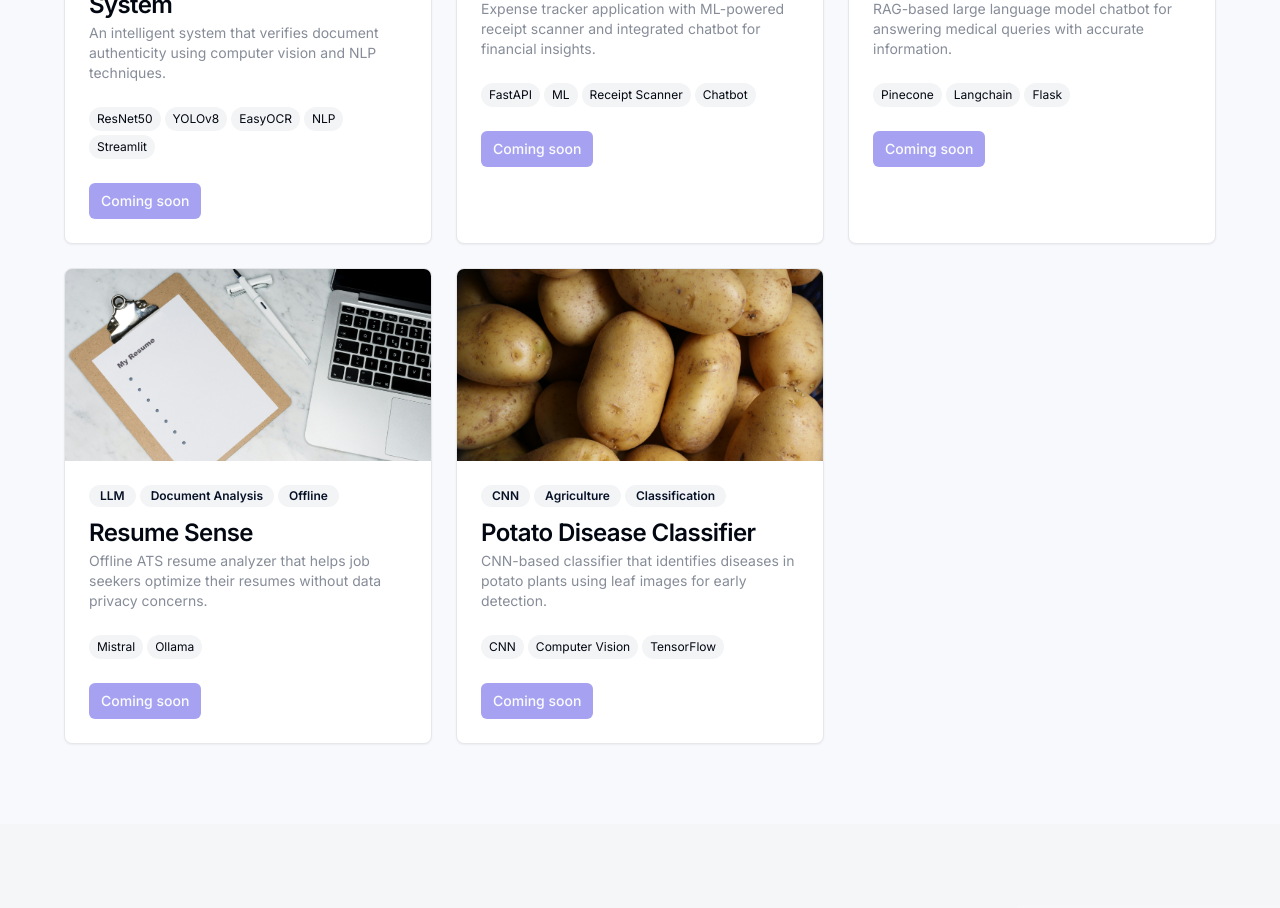
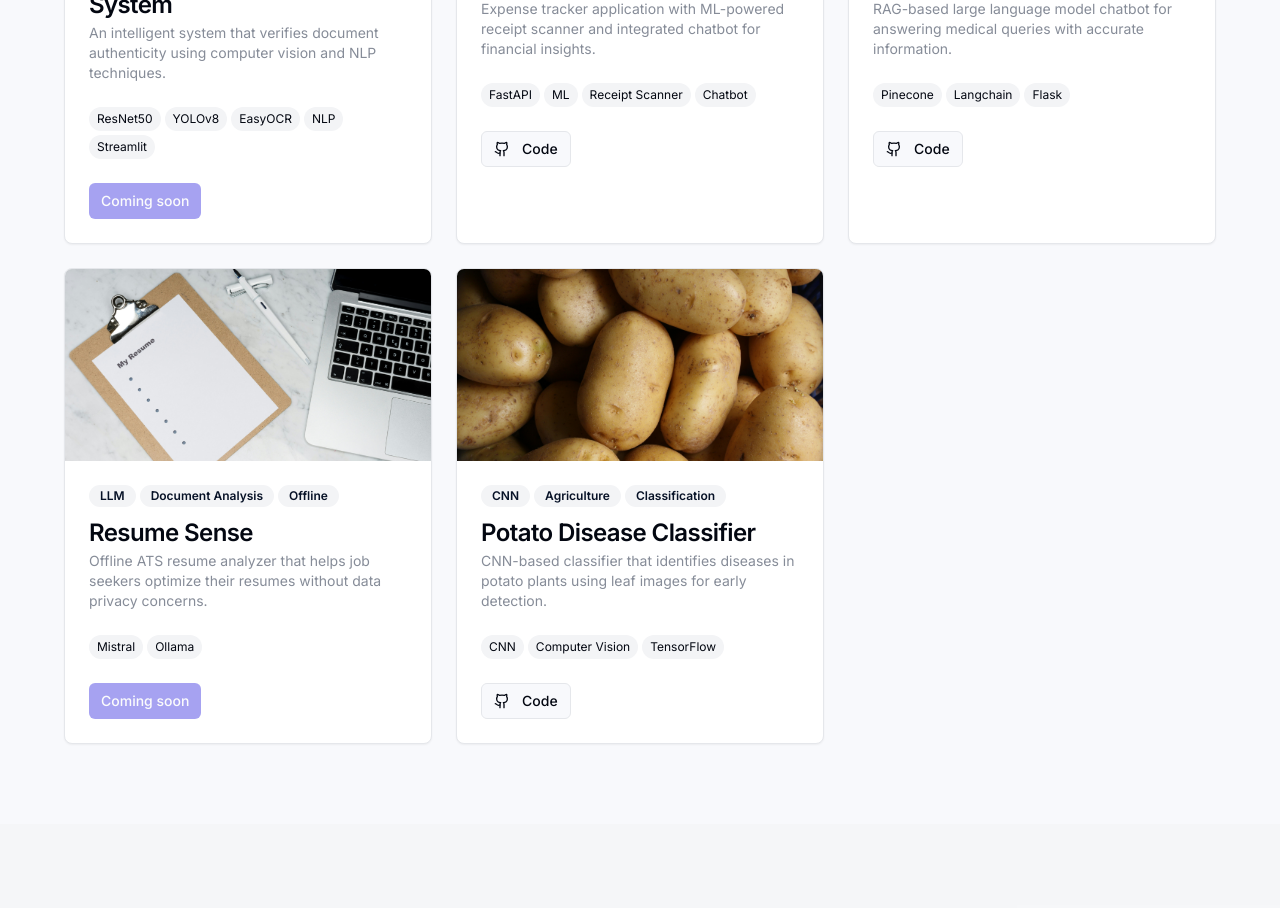
Before and after one commit to devrahulbanjara/portfolio-website, a React (Vite) app: page / in a window 1280 px wide. Shown: the part 3160-4068 px from the top of the page. Built offline with nearby package versions, Linux system fonts and the light colour scheme.

Commit message:
Update the urls of projects

```diff
--- a/src/data/portfolio-data.ts
+++ b/src/data/portfolio-data.ts
@@ -83,7 +83,8 @@ export const projects: Project[] = [
     tags: ["ML", "Finance", "API"],
     techStack: ["FastAPI", "ML", "Receipt Scanner", "Chatbot"],
     featured: true,
-    category: "fullstack"
+    category: "fullstack",
+    github: "https://github.com/devrahulbanjara/AarthikNiti-Expense-Tracker"
   },
   {
     id: "medical-chatbot",
@@ -93,7 +94,8 @@ export const projects: Project[] = [
     tags: ["RAG", "LLM", "Healthcare"],
     techStack: ["Pinecone", "Langchain", "Flask"],
     featured: true,
-    category: "ai"
+    category: "ai",
+    github: "https://github.com/devrahulbanjara/Medical-Chatbot"
   },
   {
     id: "resume-sense",
@@ -113,7 +115,8 @@ export const projects: Project[] = [
     tags: ["CNN", "Agriculture", "Classification"],
     techStack: ["CNN", "Computer Vision", "TensorFlow"],
     featured: false,
-    category: "ai"
+    category: "ai",
+    github: "https://github.com/devrahulbanjara/Potato-Disease-Classification"
   }
 ];
 
@@ -187,8 +190,8 @@ export const personalInfo = {
   location: "Nepal",
   about: "Innovative ML Engineer skilled in computer vision and NLP using PyTorch and TensorFlow. I build end-to-end AI solutions across healthcare, finance, and document processing, leveraging CNNs, Transformers, LLMs, and RAG. Passionate about scalable, efficient systems and applying cutting-edge research to real-world problems.",
   social: {
-    github: "https://github.com",
-    linkedin: "https://linkedin.com"
+    github: "https://github.com/devrahulbanjara",
+    linkedin: "https://www.linkedin.com/in/devrahulbanjara/"
   },
   extras: "Community leader at AI Learners Community — organized workshops, demos, and mentorships."
 };
```
Also changed, not shown: 1 other file (tests, documents, lock files or other folders).
